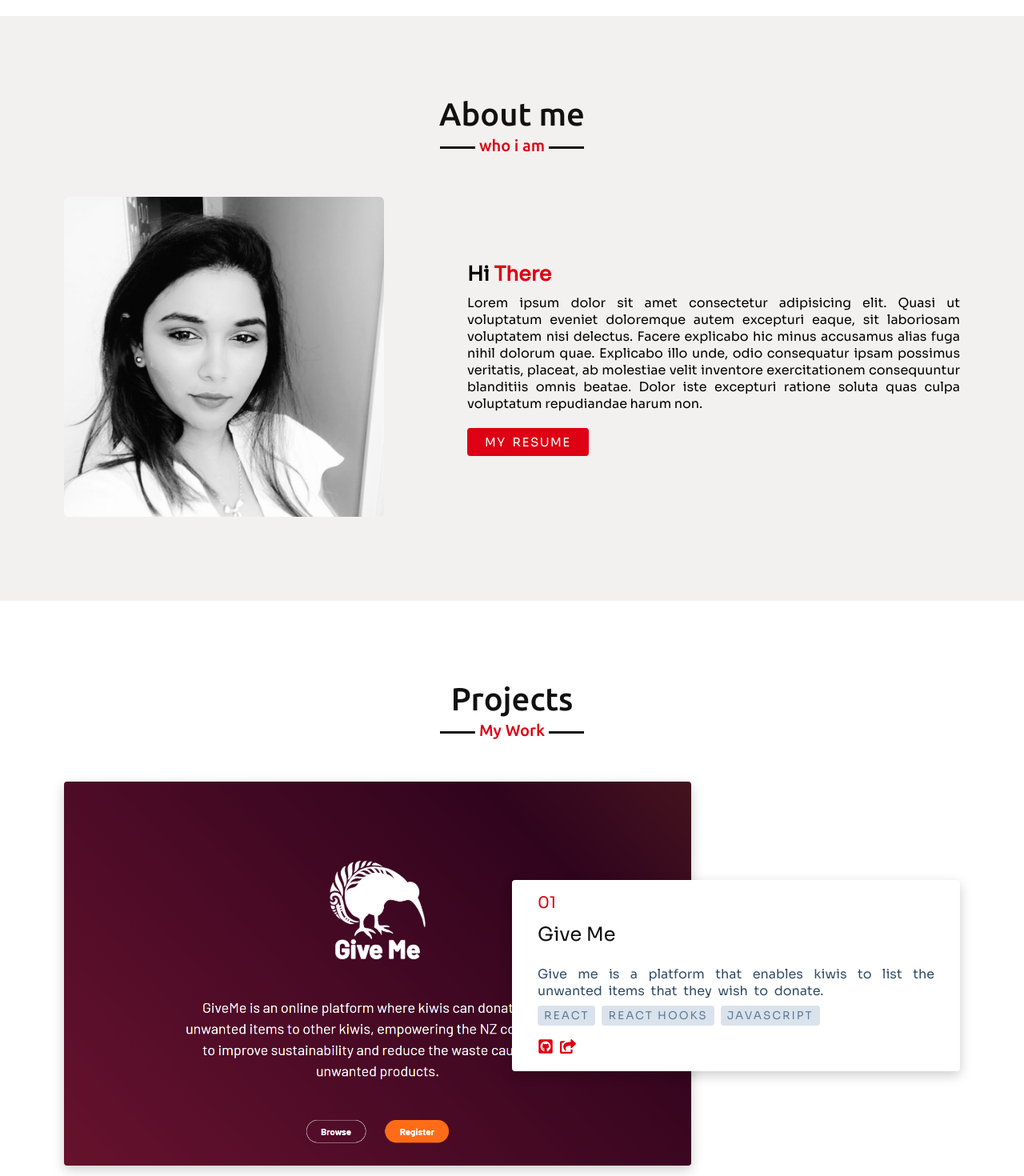
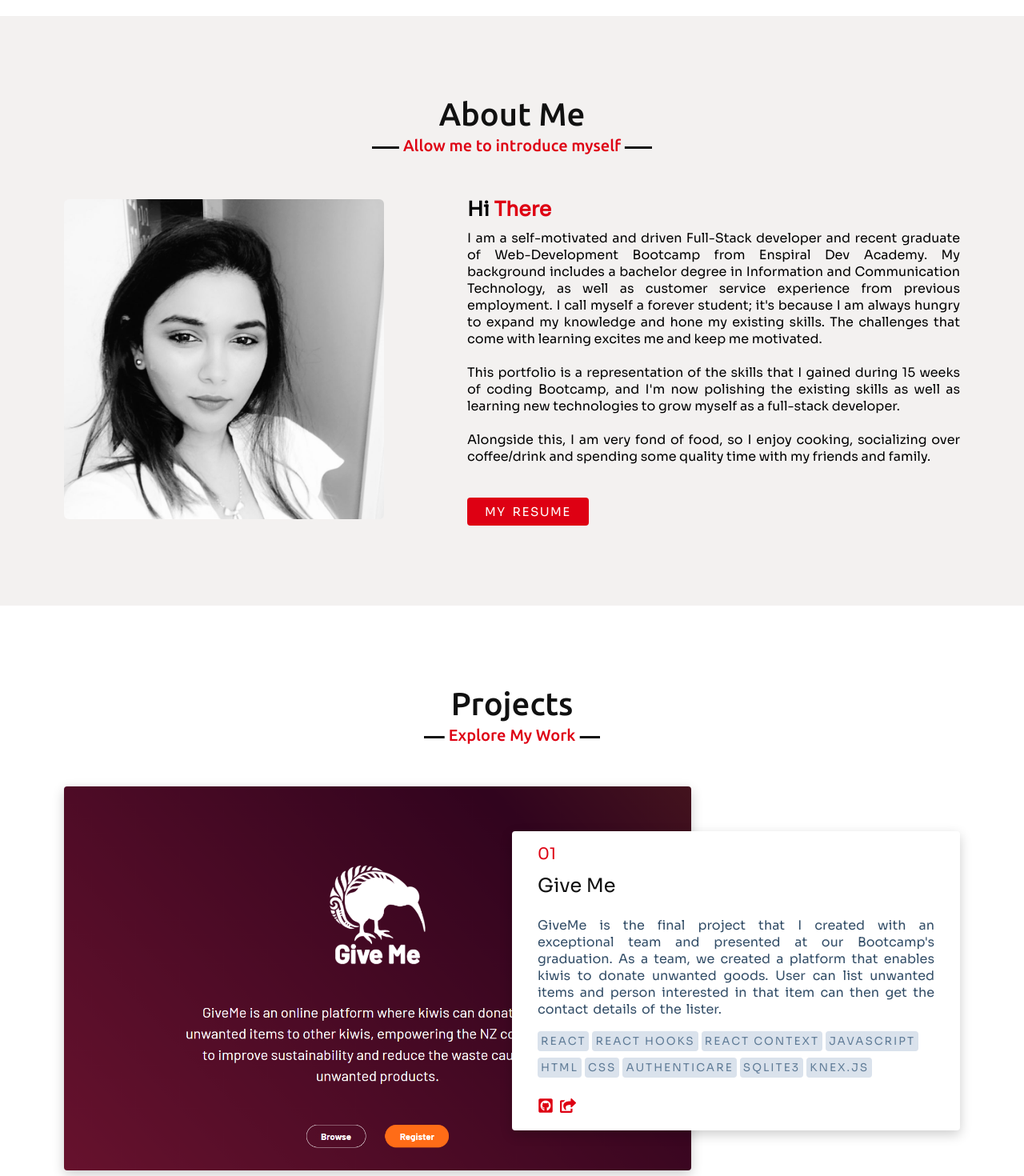
Before and after one commit to karishmapatel27/Portfolio, a React (Create React App) app: page / in a window 1280 px wide. Shown: the part 880-2350 px from the top of the page at 80% size. Built offline with nearby package versions, Linux system fonts and the light colour scheme.

Commit message:
add project 1 blurb and update styling

```diff
--- a/public/main.css
+++ b/public/main.css
@@ -64,12 +64,44 @@ section .title::before{
     position: absolute;
     bottom: 0px;
     left: 50%;
-    width: 180px;
+    width: 220px;
     height: 3px;
     background: #111;
     transform: translateX(-50%);
 }
+
 section .title::after{
+    position: absolute;
+    bottom: -8px;
+    left: 50%;
+    font-size: 20px;
+    color: #DE0013;
+    padding: 0 5px;
+    background: #111;
+    transform: translateX(-50%);
+}
+
+section .title1{
+    position: relative;
+    text-align: center;
+    font-size: 40px;
+    font-weight: 500;
+    margin-bottom: 60px;
+    padding-bottom: 20px;
+    font-family: 'Ubuntu', sans-serif;
+}
+section .title1::before{
+    content: "";
+    position: absolute;
+    bottom: 0px;
+    left: 50%;
+    width: 350px;
+    height: 3px;
+    background: #111;
+    transform: translateX(-50%);
+}
+
+section .title1::after{
     position: absolute;
     bottom: -8px;
     left: 50%;
@@ -182,8 +214,8 @@ opacity: 1;
 .about{
     background: #F3F1F0;
 }
-.about .title::after{
-    content: "who i am";
+.about .title1::after{
+    content: "Allow me to introduce myself";
     background: #F3F1F0;
     color: #DE0013;
 }
@@ -239,7 +271,7 @@ opacity: 1;
 
 .projects .title::after{
     background:#fff;
-    content: "My Work";
+    content: "Explore My Work";
 }
 
 .projects {
@@ -296,21 +328,23 @@ color: #111;
 }
 
 .project-desc {
-word-spacing: 4px;
+word-spacing: 2.3px;
 color: hsl(209, 34%, 30%);
 }
 
 .project-stack {
 margin-top: 0.5rem;
 margin-bottom: 1rem;
+padding: 5px 0 5px 0;
 }
 
 .project-stack span {
 display: inline-block;
 background: hsl(212, 33%, 89%);
 color: hsl(210, 22%, 49%);
-margin-right: 0.5rem;
-padding: 0.25rem 0.5rem;
+margin: 0.25rem 0.25rem 0.25rem 0;
+padding: 0.25rem 0.25rem;
+
 border-radius: 0.25rem;
 text-transform: uppercase;
 letter-spacing: 2px;
--- a/src/pages/About.js
+++ b/src/pages/About.js
@@ -4,17 +4,20 @@ const About = () => {
   return (
     <section className="about" id="about">
       <div className="max-width">
-        <h2 className="title">
-          About me</h2>
+        <h2 className="title1">
+          About Me</h2>
         <div className="about-content">
           <div className="column left">
             <img src="profile.jpg" alt="profile" />
           </div>
           <div className="column right">
             <div className="text">
-              Hi<span className="typing-2"> There</span></div>
+              Hi<span className="typing-2"> There </span></div>
             <p>
-              Lorem ipsum dolor sit amet consectetur adipisicing elit. Quasi ut voluptatum eveniet doloremque autem excepturi eaque, sit laboriosam voluptatem nisi delectus. Facere explicabo hic minus accusamus alias fuga nihil dolorum quae. Explicabo illo unde, odio consequatur ipsam possimus veritatis, placeat, ab molestiae velit inventore exercitationem consequuntur blanditiis omnis beatae. Dolor iste excepturi ratione soluta quas culpa voluptatum repudiandae harum non.</p>
+              I am a self-motivated and driven Full-Stack developer and recent graduate of Web-Development Bootcamp from Enspiral Dev Academy. My background includes a bachelor degree in Information and Communication Technology, as well as customer service experience from previous employment.
+              I call myself a forever student; it's because I am always hungry to expand my knowledge and hone my existing skills. The challenges that come with learning excites me and keep me motivated. <br /><br />
+              This portfolio is a representation of the skills that I gained during 15 weeks of coding Bootcamp, and I'm now polishing the existing skills as well as learning new technologies to grow myself as a full-stack developer. <br /><br />
+              Alongside this, I am very fond of food, so I enjoy cooking, socializing over coffee/drink and spending some quality time with my friends and family.</p><br />
             <a target="_blank" rel="noopener noreferrer" class="cta-btn cta-btn--resume" href="https://drive.google.com/file/d/1plcgzPV7b9ZyHljyh_QyPJ4yhzTu24qF/view">MY RESUME</a>
           </div>
         </div>
--- a/src/pages/Projects.js
+++ b/src/pages/Projects.js
@@ -16,11 +16,17 @@ const Projects = () => {
               <span className="project-number">01</span>
               <h3>Give Me</h3>
               <p className="project-desc">
-                Give me is a platform that enables kiwis to list the unwanted items that they wish to donate.</p>
+                GiveMe is the final project that I created with an exceptional team and presented at our Bootcamp's graduation. As a team, we created a platform that enables kiwis to donate unwanted goods. User can list unwanted items and person interested in that item can then get the contact details of the lister.</p>
               <div className="project-stack">
                 <span>React</span>
                 <span>React hooks</span>
+                <span>React Context</span>
                 <span>JavaScript</span>
+                <span>HTML</span>
+                <span>CSS</span>
+                <span>Authenticare</span>
+                <span>SQLite3</span>
+                <span>Knex.js</span>
               </div>
               <div className="project-links">
                 <a href="https://github.com/karishmapatel27/GiveMe" rel="noreferrer" target="_blank">
```
